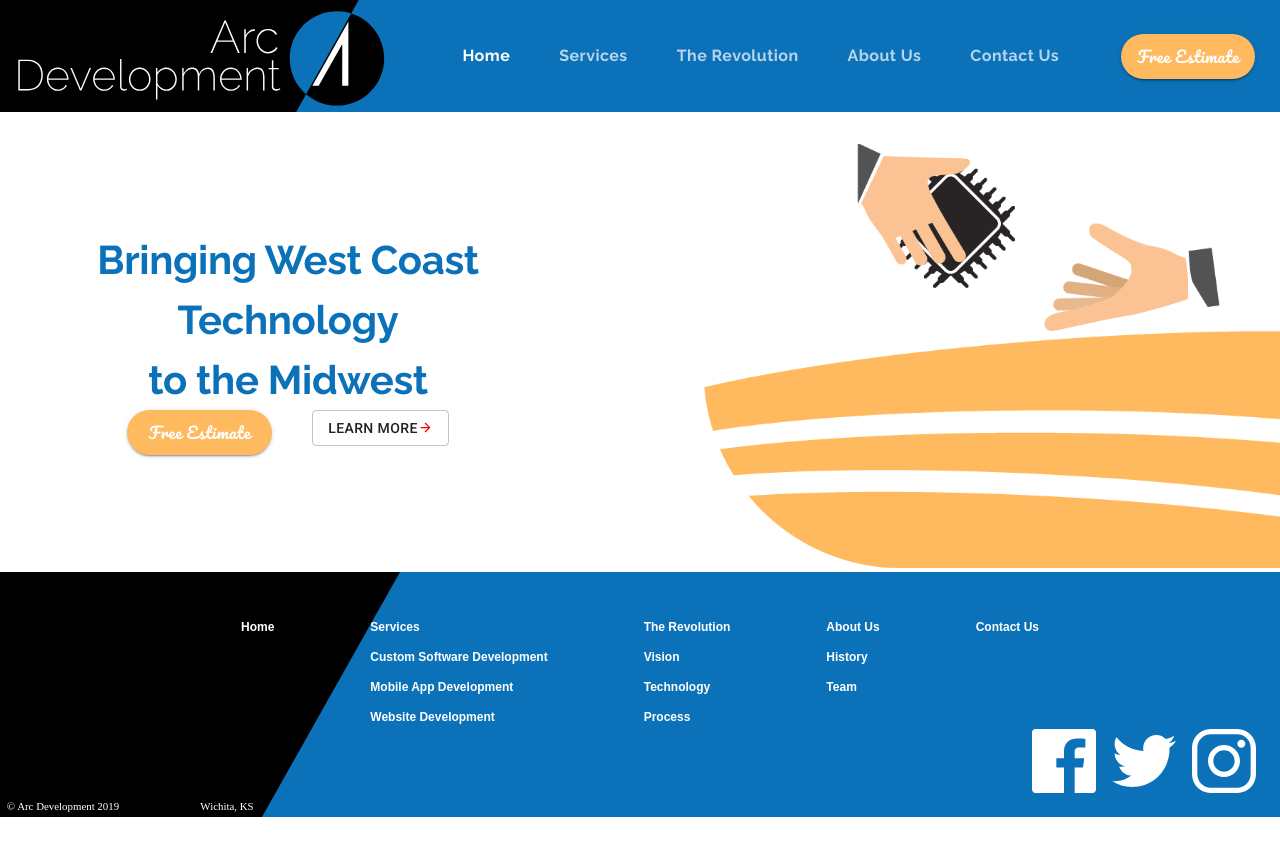
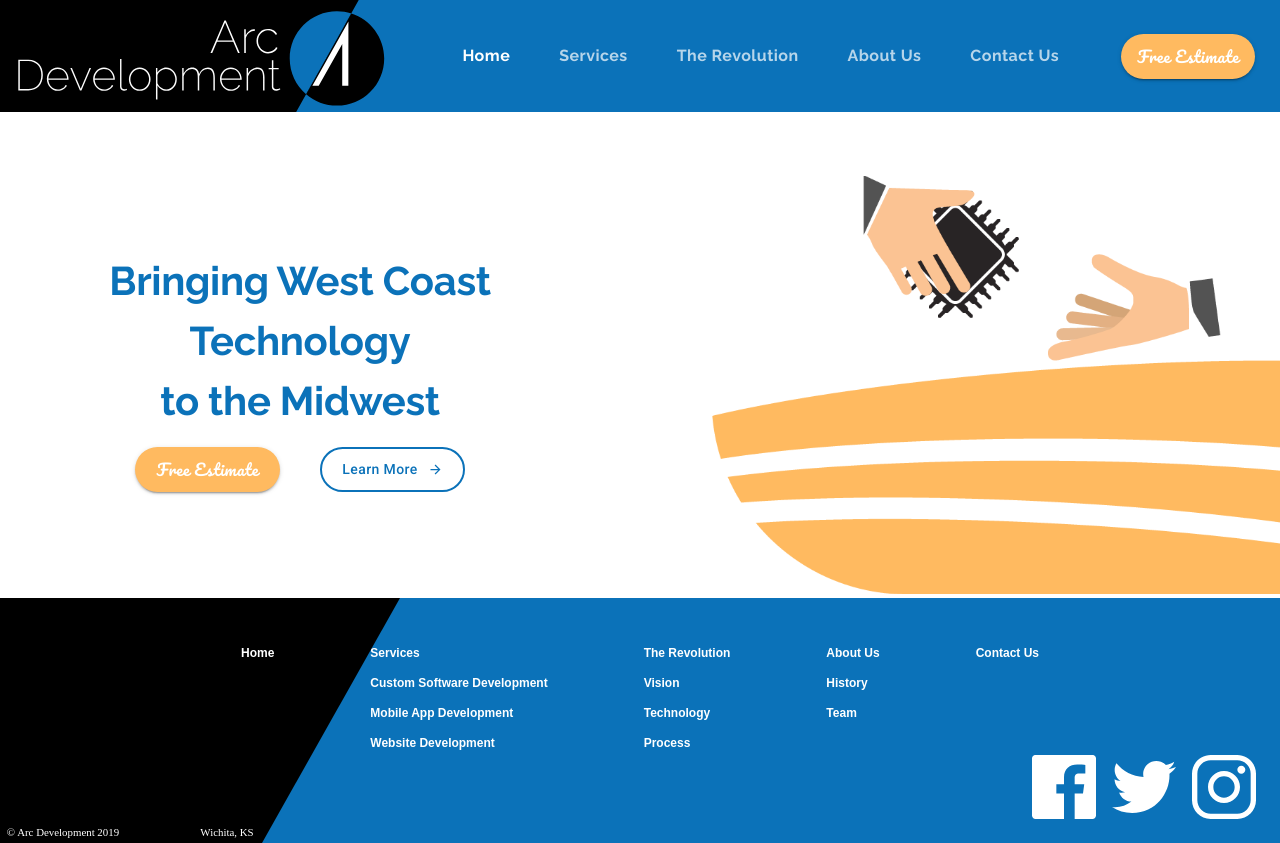
Before and after one commit to jeromeski/aceevolution, a React (Create React App) app: page / in a window 1280 px wide. Before the commit the page ends 817 px from the top, so only its background shows below. Built offline with nearby package versions, Linux system fonts and the light colour scheme.

Commit message:
Styling the Hero Block Continuation

```diff
--- a/src/components/LandingPage.js
+++ b/src/components/LandingPage.js
@@ -1,6 +1,6 @@
 import React, { Fragment } from 'react';
 import Lottie from 'react-lottie';
-import { makeStyles } from '@material-ui/core/styles';
+import { makeStyles, useTheme } from '@material-ui/core/styles';
 import Grid from '@material-ui/core/Grid';
 import Button from '@material-ui/core/Button';
 import ButtonArrow from '../components/ui/ButtonArrow';
@@ -13,7 +13,10 @@
     maxWidth: '50em',
     minWidth: '21em',
     marginTop: '2em',
-    marginLeft: '10%'
+    marginLeft: '10%',
+    [theme.breakpoints.down('sm')] : {
+      maxWidth: '30em'
+    }
   },
   estimateButton: {
     ...theme.typography.estimate,
@@ -21,12 +24,46 @@
     borderRadius: 50,
     height: 45,
     width: 145,
-    marginRight: 40
+    marginRight: 40,
+    '&:hover': {
+      backgroundColor: theme.palette.secondary.light
+    }
+  },
+  buttonContainer: {
+    marginTop: '1em'
+  },
+  learnButtonHero: {
+    borderColor: theme.palette.common.blue,
+    color: theme.palette.common.blue,
+    borderWidth: 2,
+    textTransform: 'none',
+    borderRadius: 50,
+    fontFamily: 'Roboto',
+    fontWeight: '0.9rem',
+    height: 45,
+    width: 145
+  },
+  mainContainer: {
+    marginTop: '5em',
+    [theme.breakpoints.down('md')]: {
+      marginTop: '3em'
+    },
+    [theme.breakpoints.down('xs')]: {
+      marginTop: '2em'
+    }
+  },
+  heroTextContainer: {
+    minWidth: '21.5em',
+    marginLeft: '1em',
+    [theme.breakpoints.down('xs')] : {
+      marginLeft: 0
+    }
   }
 }));
 
 const LandingPage = () => {
   const classes = useStyles();
+  const theme = useTheme();
 
   const defaultOptions = {
     loop: true,
@@ -39,19 +76,21 @@
 
   return (
     <Fragment>
-      <Grid container direction='column'>
+      <Grid container direction='column' className={classes.mainContainer}>
         <Grid item>
           <Grid
             container
             direction='row'
             justify='flex-end'
             alignItems='center'>
-            <Grid item sm>
-              <Typography variant='h2' align='center'>
+            <Grid item sm className={classes.heroTextContainer}>
+              <Typography variant='h2' align='center' >
                 Bringing West Coast Technology
                 <br /> to the Midwest
               </Typography>
-              <Grid container justify='center'>
+              <Grid container justify='center'
+                className={classes.buttonContainer}
+              >
                 <Grid item>
                   <Button
                     className={classes.estimateButton}
@@ -60,9 +99,9 @@
                   </Button>
                 </Grid>
                 <Grid item>
-                  <Button variant='outlined'>
-                    Learn More
-                    <ButtonArrow width={15} height={15} fill='red' />
+                  <Button variant='outlined' className={classes.learnButtonHero}>
+                    <span style={{marginRight: 10}}>Learn More</span>
+                    <ButtonArrow width={15} height={15} fill={theme.palette.common.blue} />
                   </Button>
                 </Grid>
               </Grid>
--- a/src/components/ui/Header.js
+++ b/src/components/ui/Header.js
@@ -69,7 +69,10 @@
     borderRadius: '50px',
     marginLeft: '50px',
     marginRight: '25px',
-    height: '45px'
+    height: '45px',
+    '&:hover': {
+      backgroundColor: theme.palette.secondary.light
+    }
   },
   logoContainer: {
     padding: 0
```
